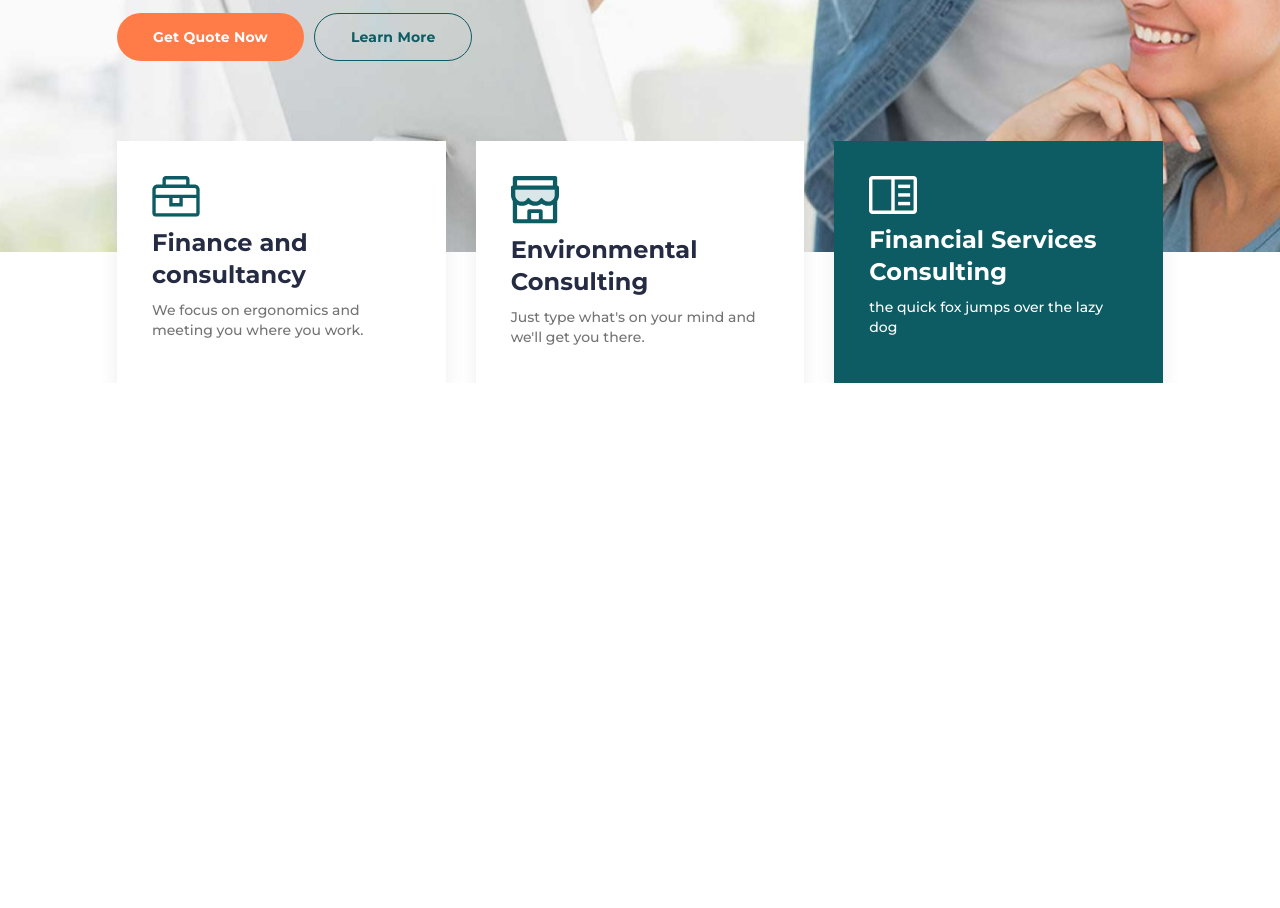
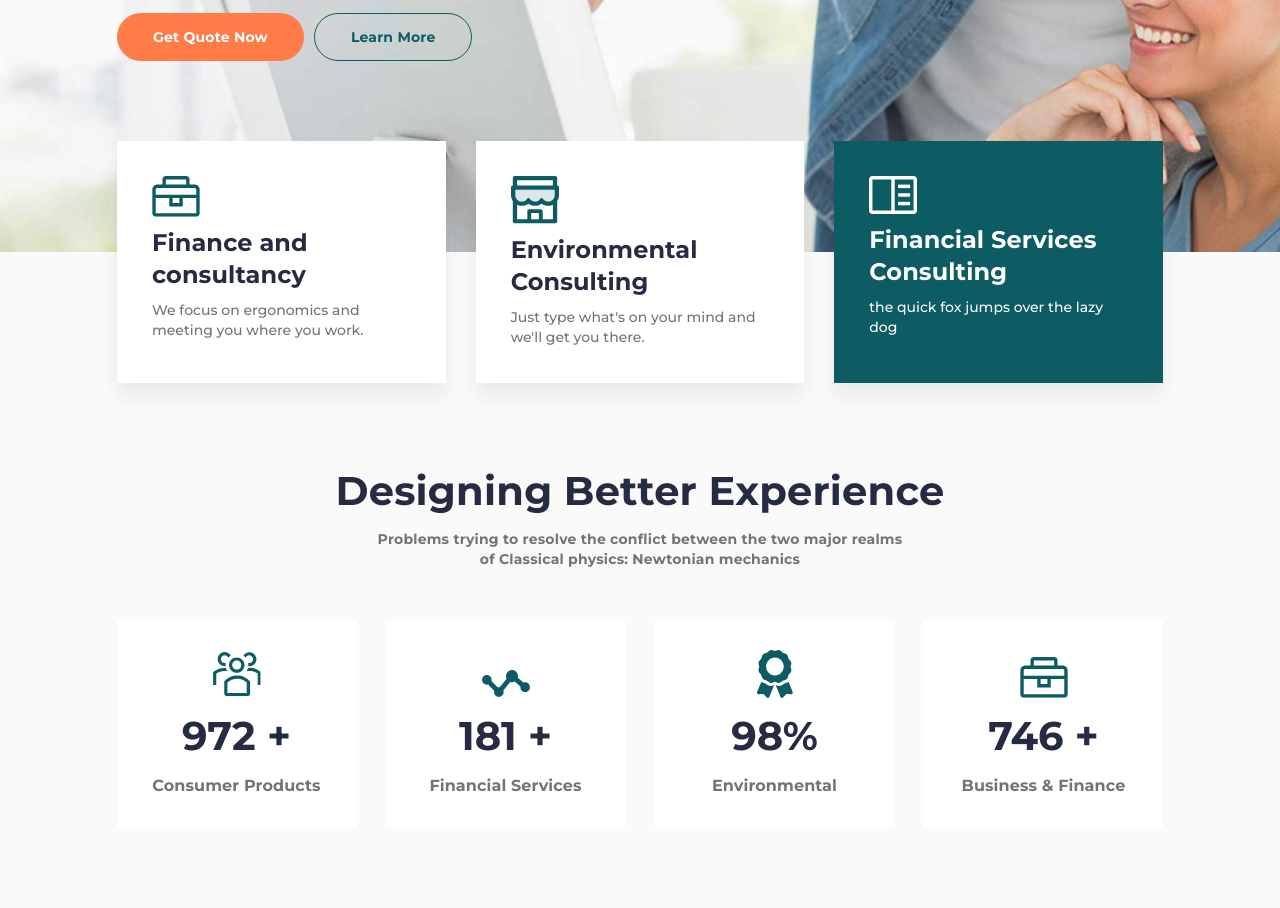
Before and after one commit to MaxoundDev/relvise, a plain HTML site: page index.html in a window 1280 px wide. Shown: the part 539-1447 px from the top of the page. Before the commit the page ends 922 px from the top, so only its background shows below. Drawn offline with Linux system fonts and the light colour scheme.

```diff
--- a/css/style.css
+++ b/css/style.css
@@ -33,6 +33,7 @@ body {
   line-height: 1;
   font-size: 14px;
   font-weight: 500;
+  background-color: #fafafa;
   color: #252b42;
   font-family: Montserrat;
 }
@@ -131,11 +132,44 @@ body {
 .page {
   flex: 1 1 auto;
 }
-
-/* ===== MAIN-BLOCK =================================================================================================================================================== */
-
 .page__main-block {
 }
+.page__services {
+  margin: -111px 0 0 0;
+  position: relative;
+  z-index: 2;
+}
+.page__advantages {
+}
+
+/* ===== HEADER-BLOCK =================================================================================================================================================== */
+.header-block {
+  text-align: center;
+  letter-spacing: 0.2px;
+  font-weight: 700;
+}
+.header-block__title {
+  line-height: 142%;
+  font-size: 40px;
+}
+.header-block__title:not(:last-child) {
+  margin: 0px 0px 10px 0px;
+}
+.header-block__sub-title {
+  color: #737373;
+  line-height: 142%;
+}
+@media (max-width: 992px) {
+  .header-block__title {
+    font-size: 35px;
+  }
+}
+@media (max-width: 767px) {
+  .header-block__title {
+    font-size: 30px;
+  }
+}
+/* ===== MAIN-BLOCK =================================================================================================================================================== */
 .main-block {
   position: relative;
 }
@@ -236,11 +270,6 @@ body {
 }
 
 /* ===== SERVICES =================================================================================================================================================== */
-.page__services {
-  margin: -111px 0 0 0;
-  position: relative;
-  z-index: 2;
-}
 .services {
 }
 .services__container {
@@ -315,6 +344,76 @@ body {
   color: #737373;
   line-height: 142%;
 }
+
+/* ===== ADVANTAGES =================================================================================================================================================== */
+.advantages {
+  padding: 80px 0;
+}
+@media (max-width: 992px) {
+  .advantages {
+    padding: 50px 0;
+  }
+}
+@media (max-width: 767px) {
+  .advantages {
+    padding: 40px 0;
+  }
+}
+.advantages__container {
+}
+.advantages__header {
+  margin: 0px 0px 50px 0px;
+}
+@media (max-width: 767px) {
+  .advantages__header {
+    margin: 0px 0px 25px 0px;
+  }
+}
+.advantages__body {
+  display: flex;
+  flex-wrap: wrap;
+  margin: 0 -15px -30px;
+}
+.advantages__column {
+  padding: 0 15px;
+  margin: 0px 0px 30px 0px;
+  flex: 0 1 25%;
+}
+@media (max-width: 1020px) {
+  .advantages__column {
+    flex: 0 1 50%;
+  }
+}
+@media (max-width: 560px) {
+  .advantages__column {
+    flex: 0 1 100%;
+  }
+}
+.advantages__item {
+  background-color: #fff;
+  padding: 30px;
+  text-align: center;
+  font-weight: 700;
+}
+.advantages__item > *:not(:last-child) {
+  margin: 0px 0px 10px 0px;
+}
+.advantages__icon {
+  height: 48px;
+  display: flex;
+  align-items: flex-end;
+  justify-content: center;
+}
+.advantages__value {
+  font-size: 40px;
+  line-height: 142%;
+}
+.advantages__text {
+  letter-spacing: 0.1px;
+  color: #737373;
+  font-size: 16px;
+  line-height: 150%;
+}
 /* ===== FOOTER =================================================================================================================================================== */
 
 .footer {
--- a/index.html
+++ b/index.html
@@ -74,6 +74,55 @@
 					</div>
 				</div>
 			</section>
+			<section class="page__advantages advantages">
+				<div class="advantages__container _container">
+					<div class="advantages__header header-block">
+						<div class="header-block__title">Designing Better Experience</div>
+						<div class="header-block__sub-title">Problems trying to resolve the conflict between the two major realms
+							<br> of
+							Classical physics: Newtonian mechanics
+						</div>
+					</div>
+					<div class="advantages__body">
+						<div class="advantages__column">
+							<div class="advantages__item">
+								<div class="advantages__icon">
+									<img src="img/advantages/01.svg" alt="Consumer Products">
+								</div>
+								<div class="advantages__value">972 +</div>
+								<div class="advantages__text">Consumer Products</div>
+							</div>
+						</div>
+						<div class="advantages__column">
+							<div class="advantages__item">
+								<div class="advantages__icon">
+									<img src="img/advantages/02.svg" alt="Financial Services">
+								</div>
+								<div class="advantages__value">181 +</div>
+								<div class="advantages__text">Financial Services</div>
+							</div>
+						</div>
+						<div class="advantages__column">
+							<div class="advantages__item">
+								<div class="advantages__icon">
+									<img src="img/advantages/03.svg" alt="Environmental">
+								</div>
+								<div class="advantages__value">98%</div>
+								<div class="advantages__text">Environmental</div>
+							</div>
+						</div>
+						<div class="advantages__column">
+							<div class="advantages__item">
+								<div class="advantages__icon">
+									<img src="img/advantages/04.svg" alt="Business & Finance">
+								</div>
+								<div class="advantages__value">746 +</div>
+								<div class="advantages__text">Business & Finance</div>
+							</div>
+						</div>
+					</div>
+				</div>
+			</section>
 		</main>
 		<footer class="footer"></footer>
 	</div>
```
Also changed, not shown: img/advantages/01.svg (added), img/advantages/02.svg (added), img/advantages/03.svg (added), img/advantages/04.svg (added).
